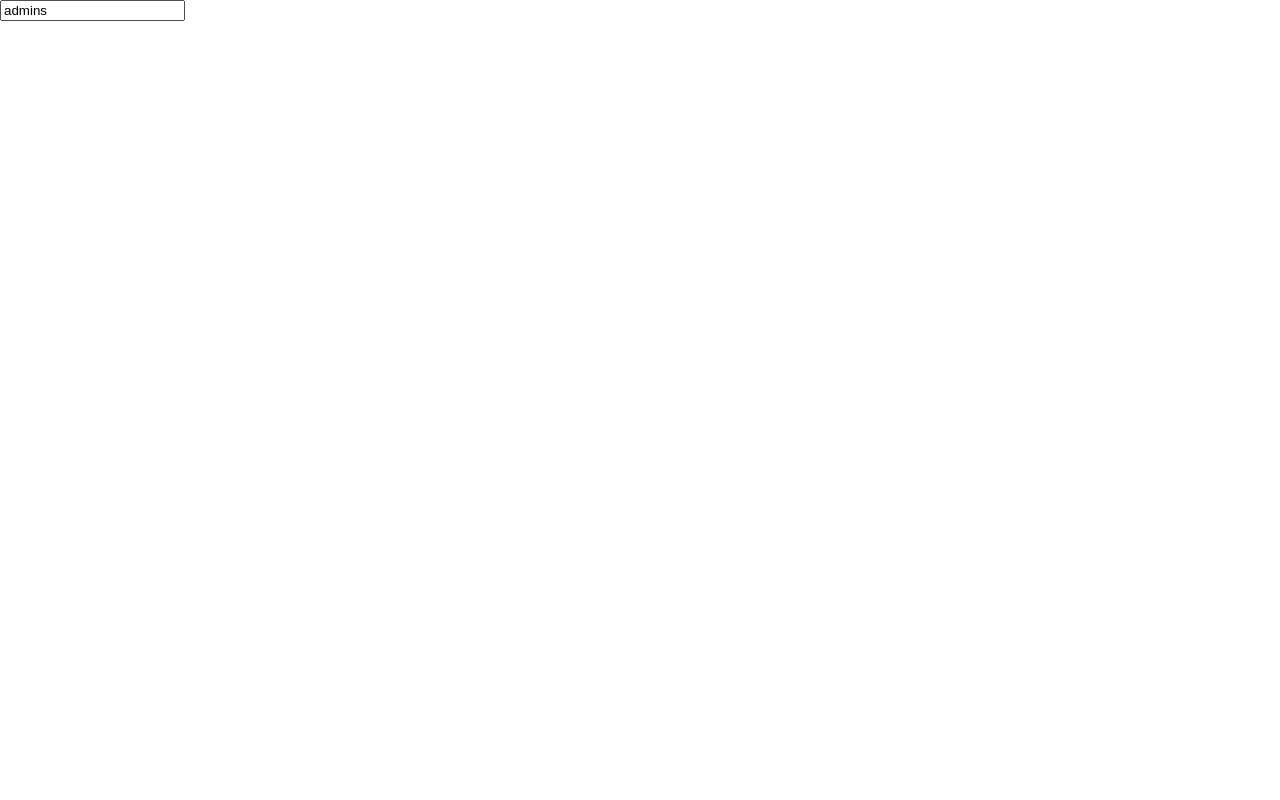
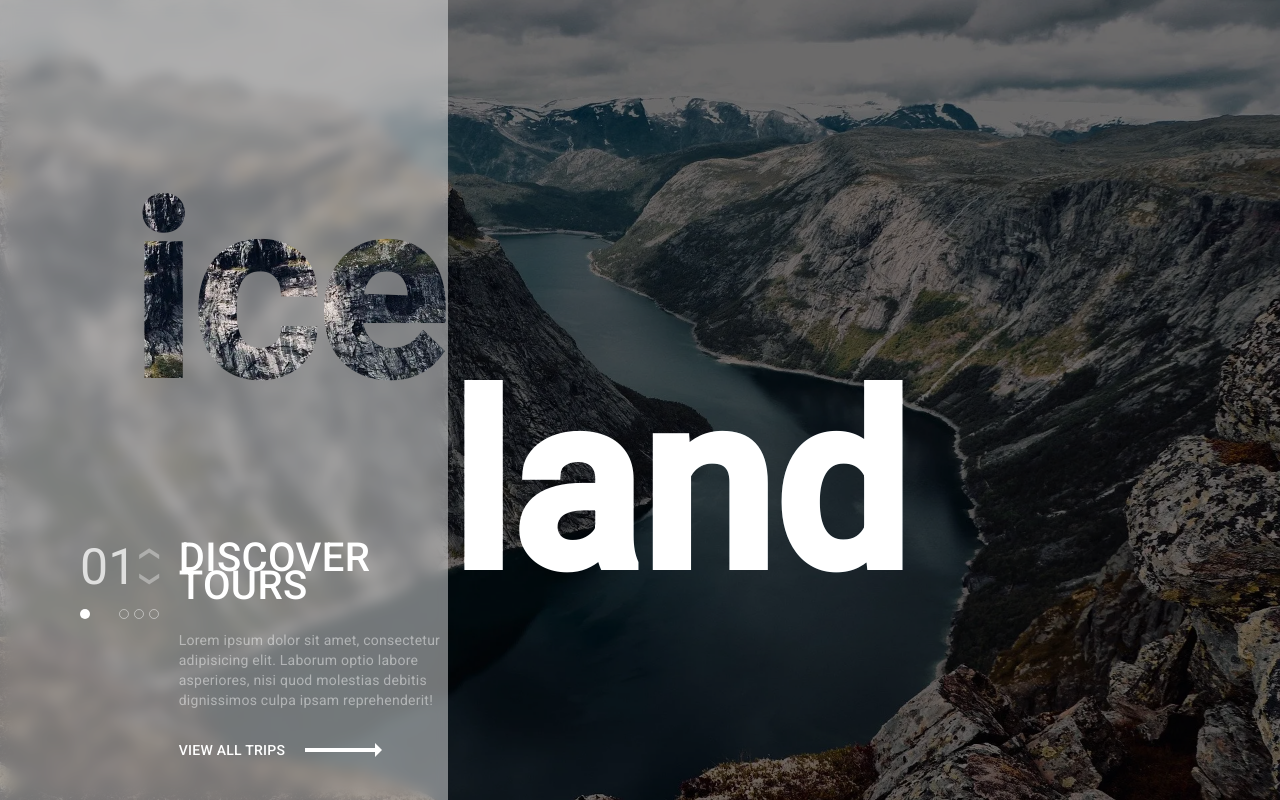
Before and after one commit to evheniyrz/angular-workspace-tutorial, an Angular app: page / in a window 1280 px wide. Built offline with nearby package versions, Linux system fonts and the light colour scheme.

Commit message:
create main page as slider element

```diff
--- a/projects/public-pages/src/app/app.routes.ts
+++ b/projects/public-pages/src/app/app.routes.ts
@@ -16,8 +16,8 @@ export const routes: Routes = [
   {
     path: '',
     loadComponent: () =>
-      import('./pages/about-us/about-us.component').then(
-        (c) => c.AboutUsComponent
+      import('./pages/main-page/main-page.component').then(
+        (c) => c.MainPageComponent
       ),
   },
   {
--- /dev/null
+++ b/projects/public-pages/src/app/pages/main-page/main-page.component.html
@@ -0,0 +1,26 @@
+<section class="content">
+    <h1 class="content-title">
+        <span>ice</span>
+        <span>land</span>
+    </h1>
+    <div class="tour-desription">
+        <div class="slider-navigation">
+            <div class="slide-switch-container">
+                <span class="slider-index">01</span>
+                <div class="slider-arrow">
+                    <span class="back arrow">&#10094;</span><span class="forward arrow">&#10095;</span>
+                </div>
+            </div>
+            <div class="slider-dots">
+                <span class="dots active"></span><span class="dots"></span><span class="dots"></span><span
+                    class="dots"></span>
+            </div>
+        </div>
+        <div class="tour-description-content">
+            <h3 class="description-title">discover tours</h3>
+            <p class="decritption-content">Lorem ipsum dolor sit amet, consectetur adipisicing elit. Laborum optio
+                labore asperiores, nisi quod molestias debitis dignissimos culpa ipsam reprehenderit!</p>
+            <a href="" class="all-tours-navigation">view all trips <span class="catalog-navigation-arrow"></span></a>
+        </div>
+    </div>
+</section>
--- /dev/null
+++ b/projects/public-pages/src/app/pages/main-page/main-page.component.scss
@@ -0,0 +1,181 @@
+:host {
+  display: block;
+  position: relative;
+  width: 100%;
+  height: 100dvh;
+  background-image: url(/assets/fjord.webp);
+  background-repeat: no-repeat;
+  background-size: cover;
+  background-position: center;
+  isolation: isolate;
+  $blured-panel-offset: 65%;
+
+  &::before {
+    content: "";
+    position: absolute;
+    inset: 0;
+    background-color: rgb(0 0 0 / 55%);
+    z-index: 1;
+  }
+
+  &::after {
+    content: "";
+    position: absolute;
+    inset: 0 $blured-panel-offset 0 0;
+    background-color: rgb(255 255 255 / 45%);
+    // box-shadow: 0 0 3px 0 #000000;
+    backdrop-filter: blur(7px);
+    z-index: 2;
+  }
+
+  section.content {
+    display: flex;
+    flex-flow: column nowrap;
+    justify-content: center;
+    align-items: center;
+    position: relative;
+    width: 100%;
+    height: 100%;
+    background: linear-gradient(
+        270deg,
+        rgb(255, 255, 255) 0% $blured-panel-offset,
+        transparent $blured-panel-offset
+      ),
+      center / cover no-repeat url(/assets/fjord.webp);
+    background-clip: text;
+    z-index: 3;
+
+    .content-title {
+      width: 100%;
+      font-size: 240px;
+      font-weight: 900;
+      line-height: 1;
+      color: transparent;
+      display: flex;
+      flex-flow: column nowrap;
+      justify-content: center;
+
+      span {
+        line-height: 0.8;
+
+        &:nth-child(1) {
+          align-self: flex-end;
+          margin-right: $blured-panel-offset;
+          padding-right: 5px;
+        }
+        &:nth-child(2) {
+          align-self: flex-start;
+          margin-left: calc(100% - $blured-panel-offset);
+        }
+      }
+    }
+
+    .tour-desription {
+      position: absolute;
+      bottom: 0;
+      left: 0;
+      display: flex;
+      flex-flow: row nowrap;
+      gap: 20px;
+      max-width: calc(100% - $blured-panel-offset);
+      color: rgb(255, 255, 255);
+      padding-left: 80px;
+      padding-bottom: 40px;
+      .slider-navigation {
+        display: flex;
+        flex-flow: column nowrap;
+        gap: 20px;
+
+        .slide-switch-container {
+          display: flex;
+          align-items: center;
+          gap: 5px;
+
+          span.slider-index {
+            font-size: 50px;
+            color: rgb(255 255 255 / 75%);
+          }
+          .slider-arrow {
+            display: flex;
+            flex-flow: column nowrap;
+            gap: 5px;
+            font-size: 20px;
+            color: rgb(255 255 255 / 35%);
+
+            span.arrow {
+              rotate: 90deg;
+              cursor: pointer;
+            }
+          }
+        }
+
+        .slider-dots {
+          display: flex;
+          justify-content: flex-end;
+          gap: 5px;
+
+          span {
+            width: 10px;
+            aspect-ratio: 1;
+            border-radius: 50%;
+            border: 1px solid rgb(255 255 255 / 45%);
+
+            &.active {
+              background-color: rgb(255, 255, 255);
+              margin-right: auto;
+            }
+          }
+        }
+      }
+
+      .tour-description-content {
+        display: flex;
+        flex-flow: column nowrap;
+        align-items: flex-start;
+        gap: 30px;
+        text-transform: uppercase;
+
+        * {
+          margin: 0;
+        }
+
+        .description-title {
+          font-size: 40px;
+          font-weight: 500;
+        }
+
+        p.decritption-content {
+          text-transform: none;
+          color: rgb(255 255 255 / 45%);
+        }
+
+        a {
+          display: flex;
+          align-items: center;
+          gap: 20px;
+          font-weight: 500;
+          color: inherit;
+          text-decoration: none;
+
+          span.catalog-navigation-arrow {
+            position: relative;
+            display: inline-block;
+            $container-border-width: 4px;
+            border-top: $container-border-width solid rgb(255, 255, 255);
+            width: 70px;
+
+            &::after {
+              content: "";
+              position: absolute;
+              $border-width: 7px;
+              right: calc($border-width * -2);
+              top: calc(50% - $border-width - ($container-border-width / 2));
+              border: $border-width solid transparent;
+              border-left-color: rgb(255, 255, 255);
+            }
+          }
+        }
+      }
+    }
+  }
+}
```
Also changed, not shown: projects/public-pages/src/app/pages/main-page/main-page.component.ts (added, +12 -0 lines), projects/public-pages/src/assets/fjord.webp (added), 1 other file (tests, documents, lock files or other folders).
